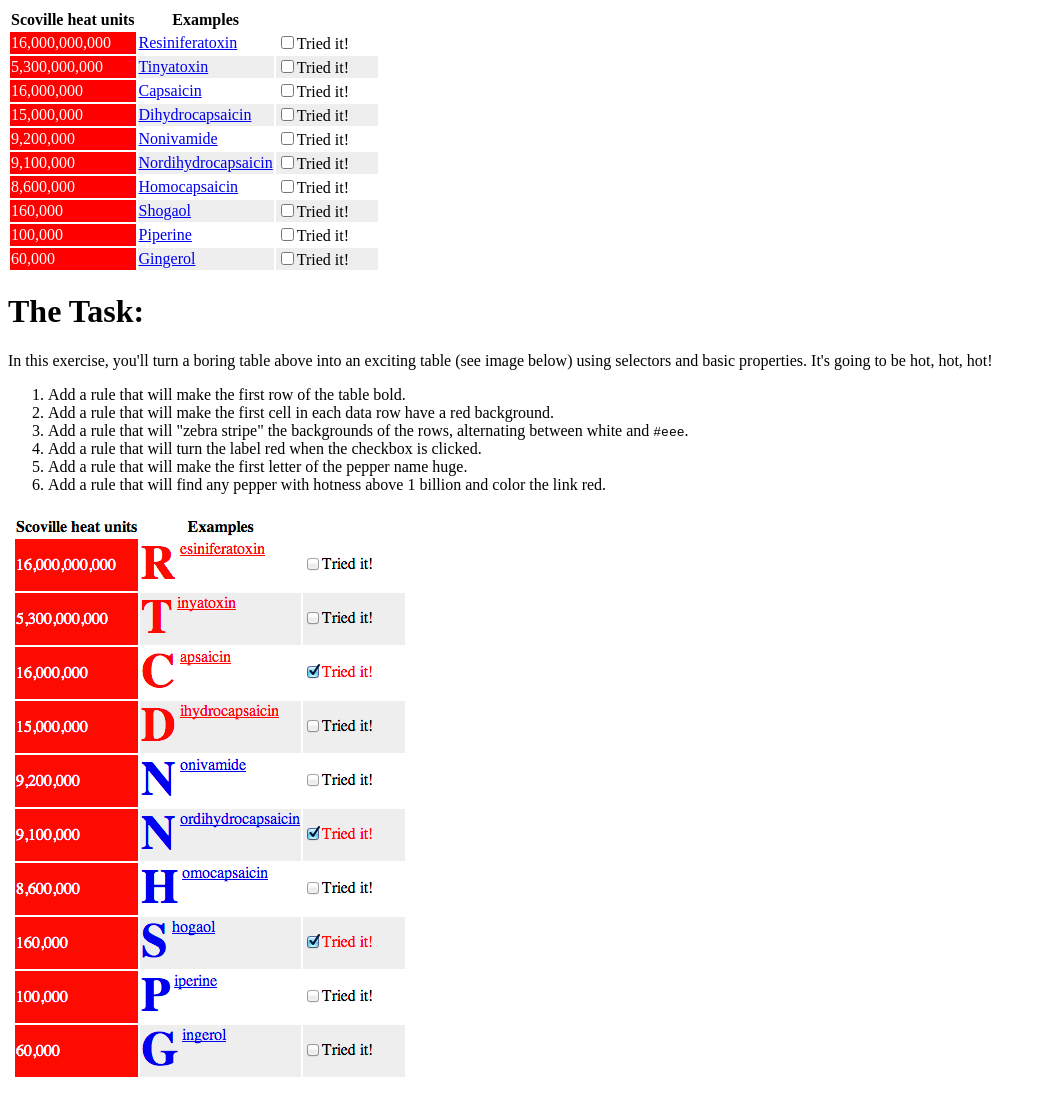
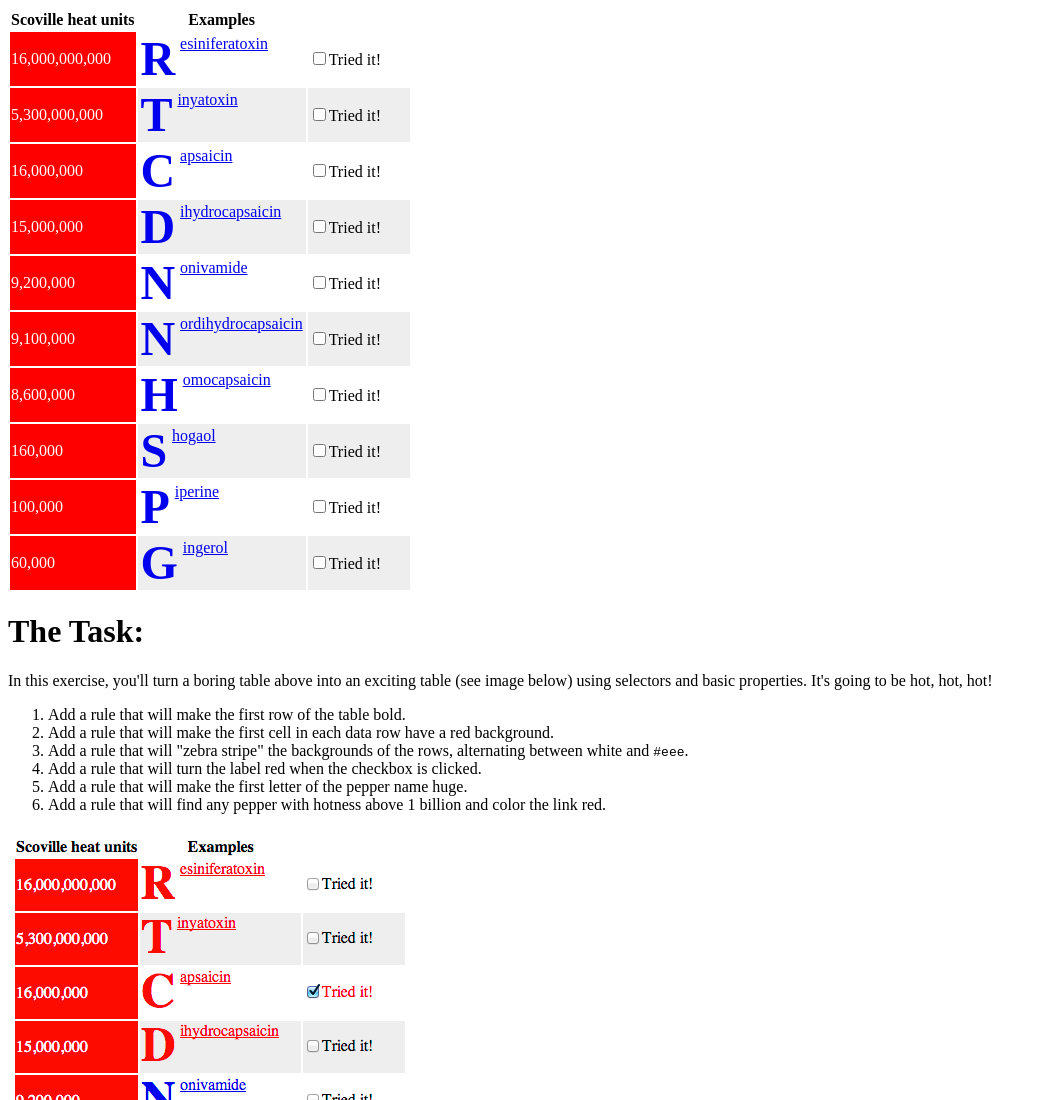
Before and after one commit to Djejin/task_01, a plain HTML site: page index.html in a window 1280 px wide. Shown: the top 1100 px of the page, without its empty margins (0-1046 px from the left). Drawn offline with Linux system fonts and the light colour scheme.

Commit message:
the first letter of the pepper name huge

```diff
--- a/index.html
+++ b/index.html
@@ -18,7 +18,18 @@
       }
       /*the label turn red when the checkbox is clicked*/
       input:checked + label {
-      color: red;
+        color: red;
+      }
+      /*the first letter of the pepper name huge*/
+      a{
+        display:table-cell;
+      }
+      a:first-letter{
+        font-size: 3em;
+        font-weight: bold;
+        float: left;
+        line-height: 1;
+        padding-right: 0.1em;
       }
    </style>
  </head>
```
